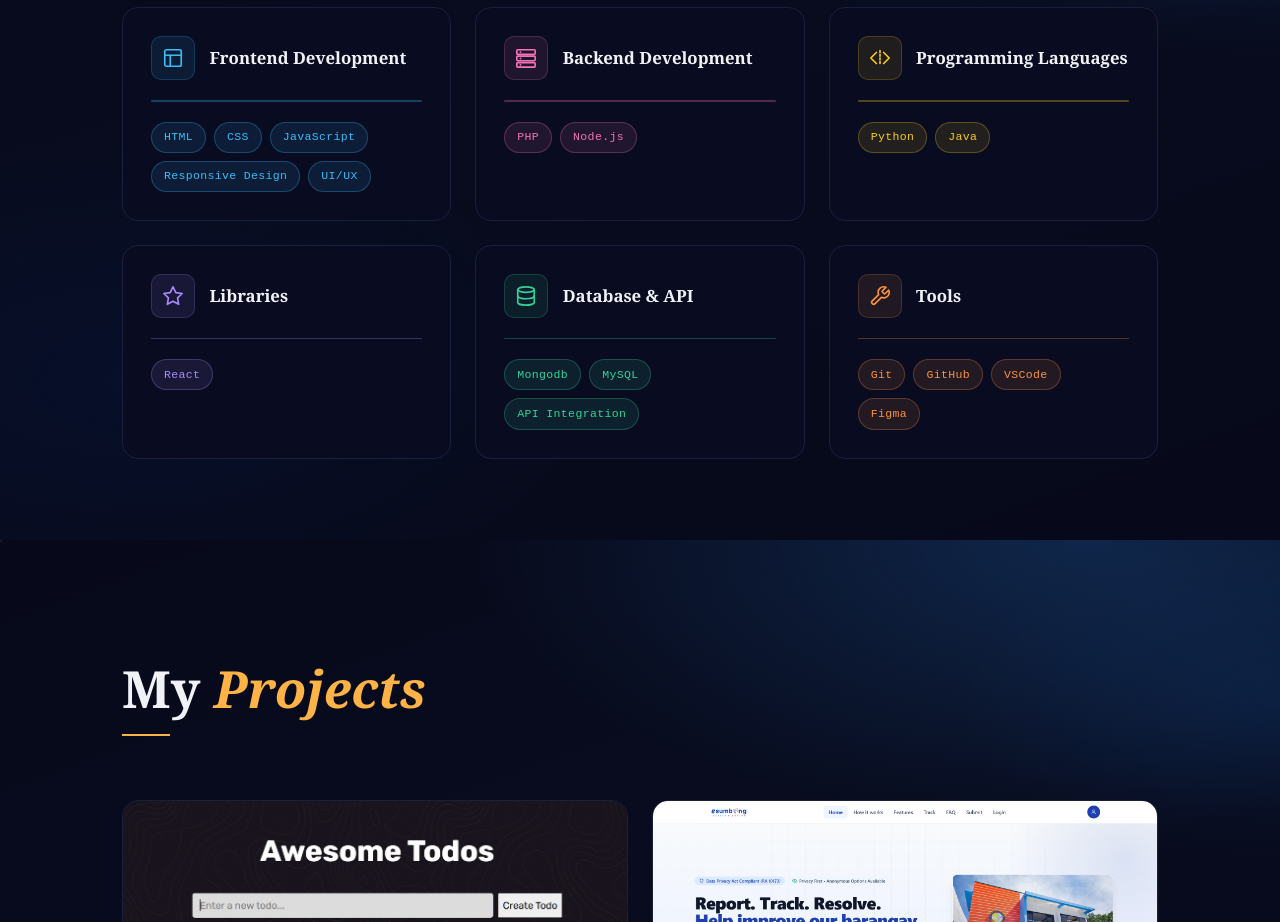
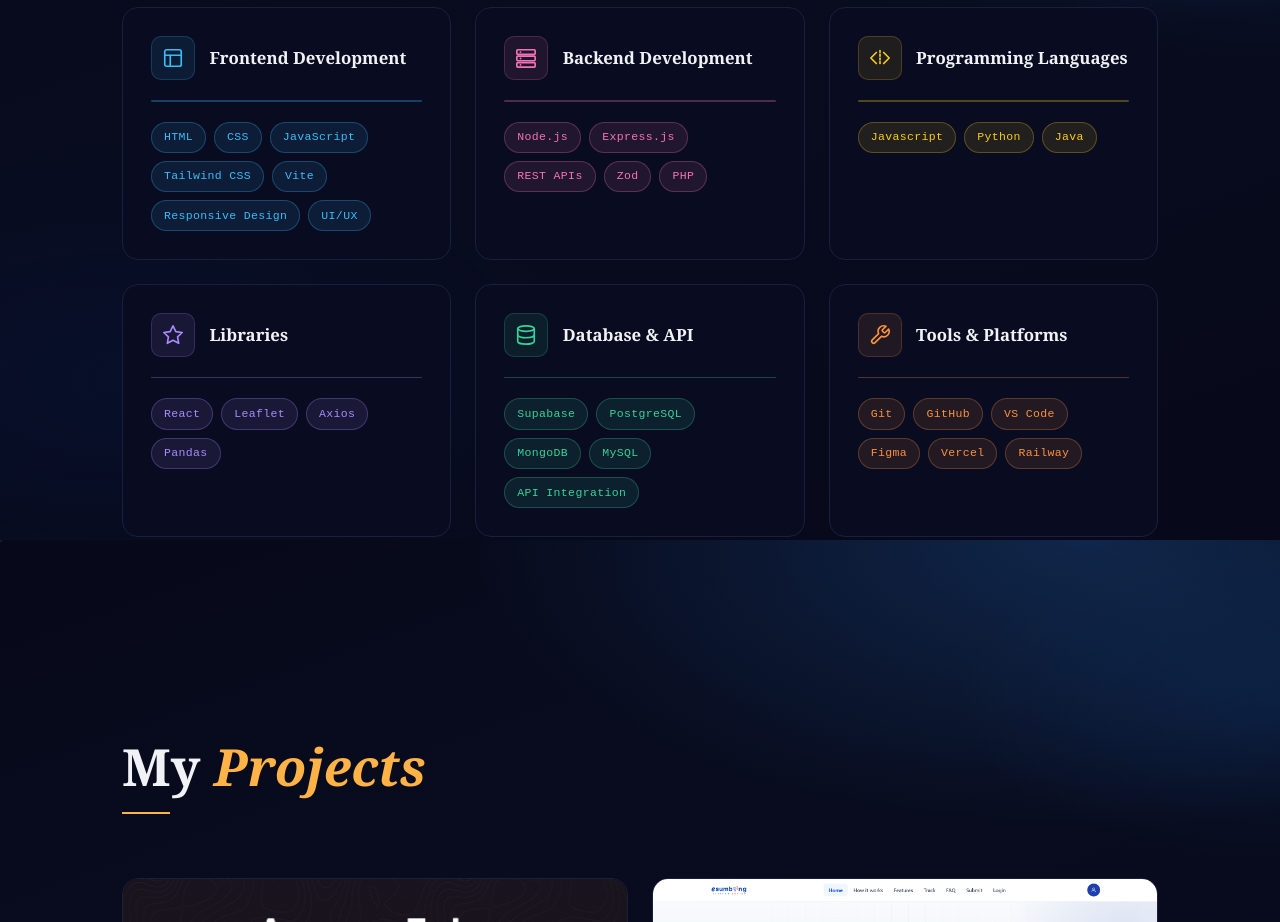
Before and after one commit to bitguybandit/My_Portfolio_Rico, a React (Vite) app: page / in a window 1280 px wide. Shown: the part 1860-2782 px from the top of the page. Built offline with nearby package versions, Linux system fonts and the light colour scheme.

Commit message:
add new skills

```diff
--- a/src/data/skills.js
+++ b/src/data/skills.js
@@ -3,36 +3,36 @@
     category: 'Frontend Development',
     color: '#38bdf8',
     icon: 'frontend',
-    items: ['HTML', 'CSS', 'JavaScript', 'Responsive Design', 'UI/UX'],
+    items: ["HTML", "CSS", "JavaScript", "Tailwind CSS", "Vite", "Responsive Design", "UI/UX"],
   },
   {
     category: 'Backend Development',
     color: '#f472b6',
     icon: 'backend',
-    items: ['PHP', 'Node.js',],
+    items: ["Node.js", "Express.js", "REST APIs", "Zod", "PHP"],
   },
   {
     category: 'Programming Languages',
     color: '#facc15',
     icon: 'code',
-    items: ['Python', 'Java'],
+    items: ['Javascript','Python', 'Java'],
   },
   {
     category: 'Libraries',
     color: '#a78bfa',
     icon: 'frameworks',
-    items: ['React'],
+    items: ["React", "Leaflet", "Axios", "Pandas"],
   },
   {
     category: 'Database & API',
     color: '#34d399',
     icon: 'database',
-    items: ['Mongodb', 'MySQL', 'API Integration'],
+    items: ["Supabase", "PostgreSQL", "MongoDB", "MySQL", "API Integration"],
   },
   {
-    category: 'Tools',
+    category: "Tools & Platforms",
     color: '#fb923c',
     icon: 'tools',
-    items: ['Git', 'GitHub', 'VSCode', 'Figma'],
+    items: ["Git", "GitHub", "VS Code", "Figma", "Vercel", "Railway"],
   },
 ]
```
